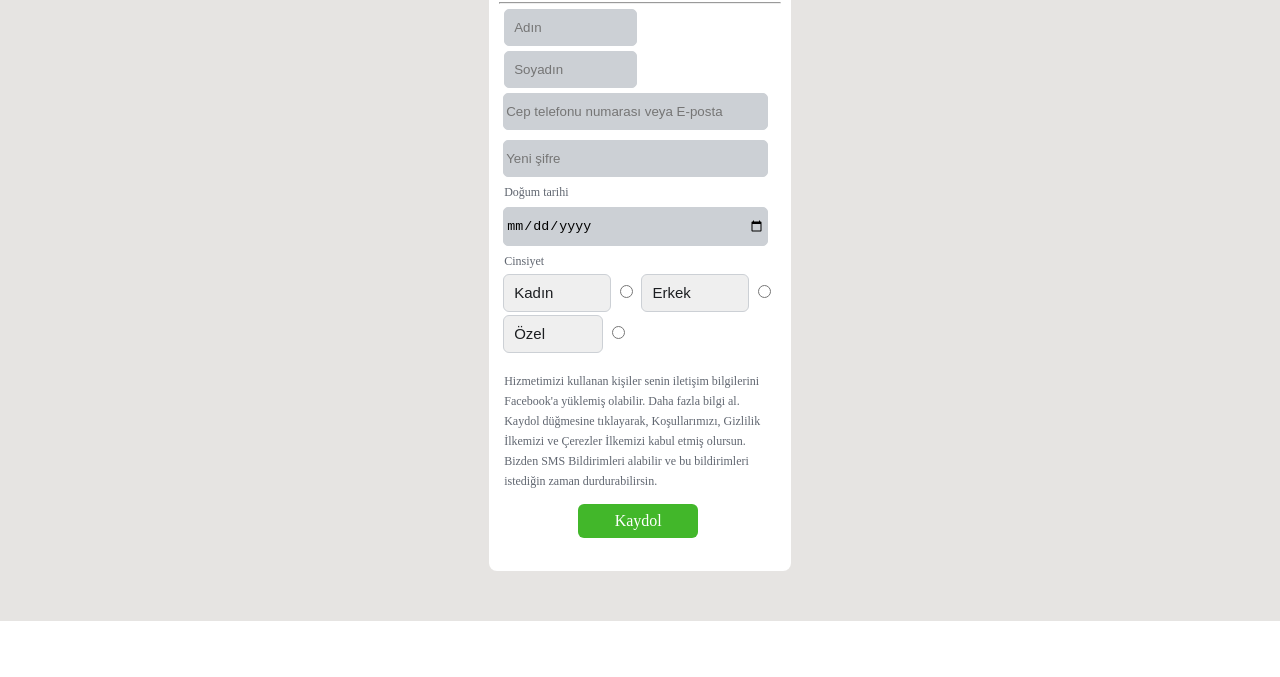
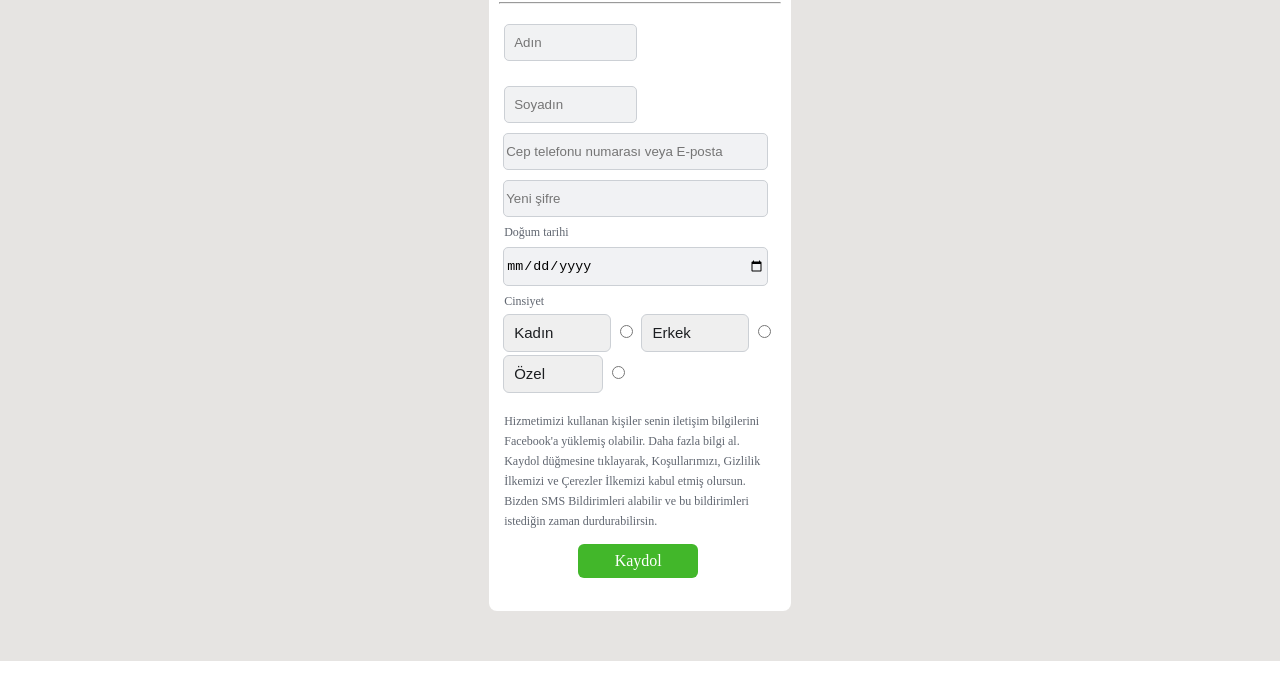
Before and after one commit to Miraghaa/frontsyf, a plain HTML site: page Front3/facebook/facebooks/index3.html in a window 1280 px wide. Shown: the part 123-800 px from the top of the page. Drawn offline with Linux system fonts and the light colour scheme.

Commit message:
facebookk

```diff
--- a/Front3/facebook/facebooks/css3/mıch.css
+++ b/Front3/facebook/facebooks/css3/mıch.css
@@ -29,12 +29,12 @@ p{
 }
 .qq{
     width: 40%;
-    margin: 5px 6px 0px 5px;
+    margin: 20px 6px 5px 5px;
     padding: 10px 9px;
     border-radius: 5px;
     border: 1px solid #606670 ;
-    border-color:  #ccd0d5;
-    background-color: #ccd0d5;
+    border-color: #ccd0d5;
+    background-color: #ccd0d548;
 }
 h6{
     font-size: medium;
@@ -43,11 +43,11 @@ h6{
 }
 .ww{
     width: 92%;
-    background-color: #ccd0d5;
+    background-color: #ccd0d546;
     margin: 5px 4px;
     padding: 10px 2px;
     border-radius: 5px;
-    border: 1px solid #606670 ;
+    border: 1px solid #606670  ;
     border-color: #ccd0d5;
 }
 .ee{
```
